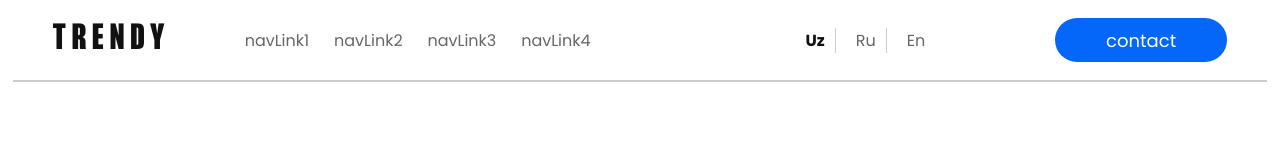
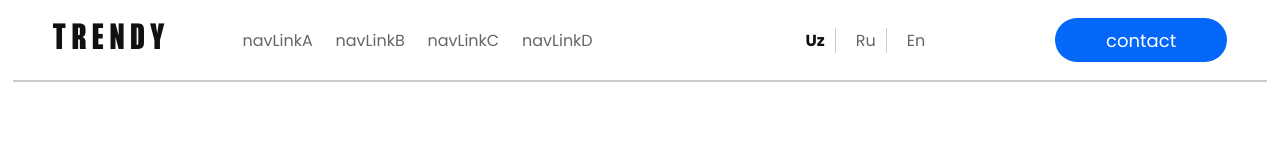
Before and after one commit to azamjonbro/trendy, a React (Vite) app: page / in a window 1280 px wide. Shown: the top 141 px of the page. Built offline with nearby package versions, Linux system fonts and the light colour scheme; no server answers.

Commit message:
NEGA XATO BOLDI

```diff
--- a/src/components/Navbar/index.jsx
+++ b/src/components/Navbar/index.jsx
@@ -33,16 +33,16 @@ function index() {
 
           <div className="nav-linkbar">
             <a href="#" className="nav-linkbar-link">
-              {t("navLink1")}
+              {t("navLinkA")}
             </a>
             <a href="" className="nav-linkbar-link">
-              {t("navLink2")}
+              {t("navLinkB")}
             </a>
             <a href="" className="nav-linkbar-link">
-              {t("navLink3")}
+              {t("navLinkC")}
             </a>
             <a href="" className="nav-linkbar-link">
-              {t("navLink4")}
+              {t("navLinkD")}
             </a>
           </div>
 
```
Also changed, not shown: public/assets/locales/en/translation.json (+4 -4 lines), public/assets/locales/ru/translation.json (+4 -4 lines), public/assets/locales/uz/translation.json (+4 -4 lines).
